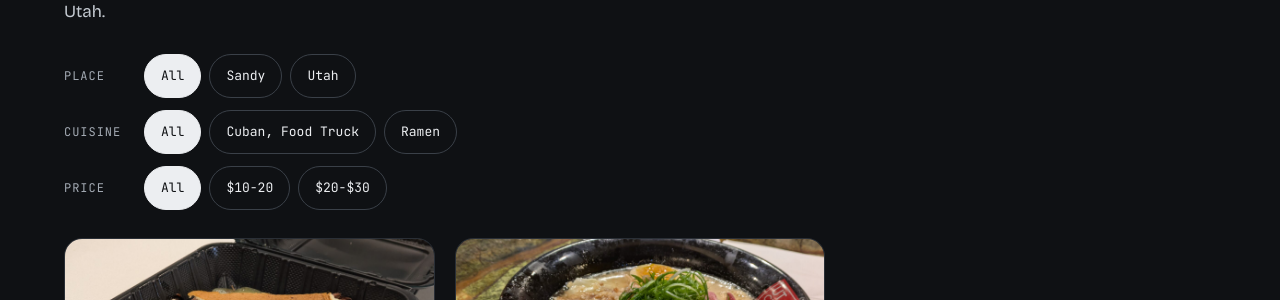
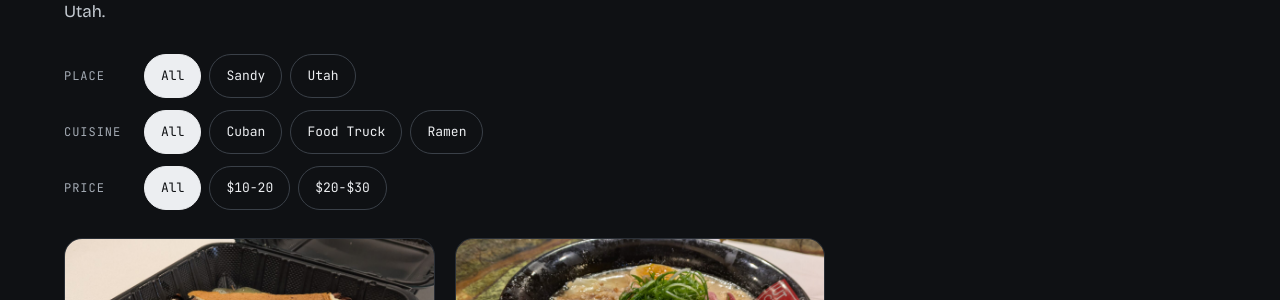
Before and after one commit to bergesonben/bergesonben.github.io, a Jekyll site: the page built from eating-out.md, in a window 1280 px wide. Shown: the part 225-525 px from the top of the page. Built offline with Jekyll 4.4.1, drawn with Linux system fonts in a browser that asks for light colours.

Commit message:
Allow lists in eating-out cuisine
Each cuisine value gets its own filter chip. Cards and posts join the list. Cuisine values are merged down to 30.

Co-Authored-By: Claude Opus 5.5 <noreply@anthropic.com>

```diff
--- a/_includes/data-attrs.html
+++ b/_includes/data-attrs.html
@@ -1 +1 @@
-{%- assign d = include.post -%} data-item data-section="{{ d.section | escape }}" data-tags="{{ d.tags | join: '|' | escape }}" data-place="{{ d.place | join: '|' | escape }}" data-cuisine="{{ d.cuisine | escape }}" data-price="{{ d.price | escape }}"
+{%- assign d = include.post -%} data-item data-section="{{ d.section | escape }}" data-tags="{{ d.tags | join: '|' | escape }}" data-place="{{ d.place | join: '|' | escape }}" data-cuisine="{{ d.cuisine | join: '|' | escape }}" data-price="{{ d.price | escape }}"
--- a/_includes/restaurant-card.html
+++ b/_includes/restaurant-card.html
@@ -4,7 +4,7 @@
   <img class="card-img" src="{{ post.image | relative_url }}" alt="{{ post.image_alt | default: '' | escape }}" loading="lazy">
   {%- endif %}
   <div class="card-body">
-    <div class="card-label food mono">{{ post.place | join: ", " | upcase }}{% if post.cuisine %} · {{ post.cuisine | upcase }}{% endif %}{% if post.price %} · {{ post.price }}{% endif %}</div>
+    <div class="card-label food mono">{{ post.place | join: ", " | upcase }}{% if post.cuisine %} · {{ post.cuisine | join: ", " | upcase }}{% endif %}{% if post.price %} · {{ post.price }}{% endif %}</div>
     <h3><a href="{{ post.url | relative_url }}">{{ post.title }}</a></h3>
     {%- if post.verdict %}<p>{{ post.verdict }}</p>{% elsif post.summary %}<p>{{ post.summary }}</p>{% endif %}
     <div class="card-foot mono">{{ post.date | date: "%b %-d, %Y" }}</div>
--- a/_layouts/post.html
+++ b/_layouts/post.html
@@ -14,7 +14,7 @@ layout: default
     {%- if page.section == "eating-out" %}
     <dl class="fact-strip">
       {%- if page.place %}<div><dt class="mono">Place</dt><dd>{{ page.place | join: ", " }}</dd></div>{% endif %}
-      {%- if page.cuisine %}<div><dt class="mono">Cuisine</dt><dd>{{ page.cuisine }}</dd></div>{% endif %}
+      {%- if page.cuisine %}<div><dt class="mono">Cuisine</dt><dd>{{ page.cuisine | join: ", " }}</dd></div>{% endif %}
       {%- if page.price %}<div><dt class="mono">Price</dt><dd>{{ page.price }}</dd></div>{% endif %}
       {%- if page.website %}<div><dt class="mono">Website</dt><dd><a href="{{ page.website }}">{{ page.website | remove: "https://" | remove: "http://" | remove: "www." | split: "/" | first }}</a></dd></div>{% endif %}
       {%- if page.verdict %}<div class="fact-wide"><dt class="mono">Verdict</dt><dd>{{ page.verdict }}</dd></div>{% endif %}
```
Also changed, not shown: _posts/2026-10-21-la-cubana-food-truck.md (+1 -1 lines), README.md.
